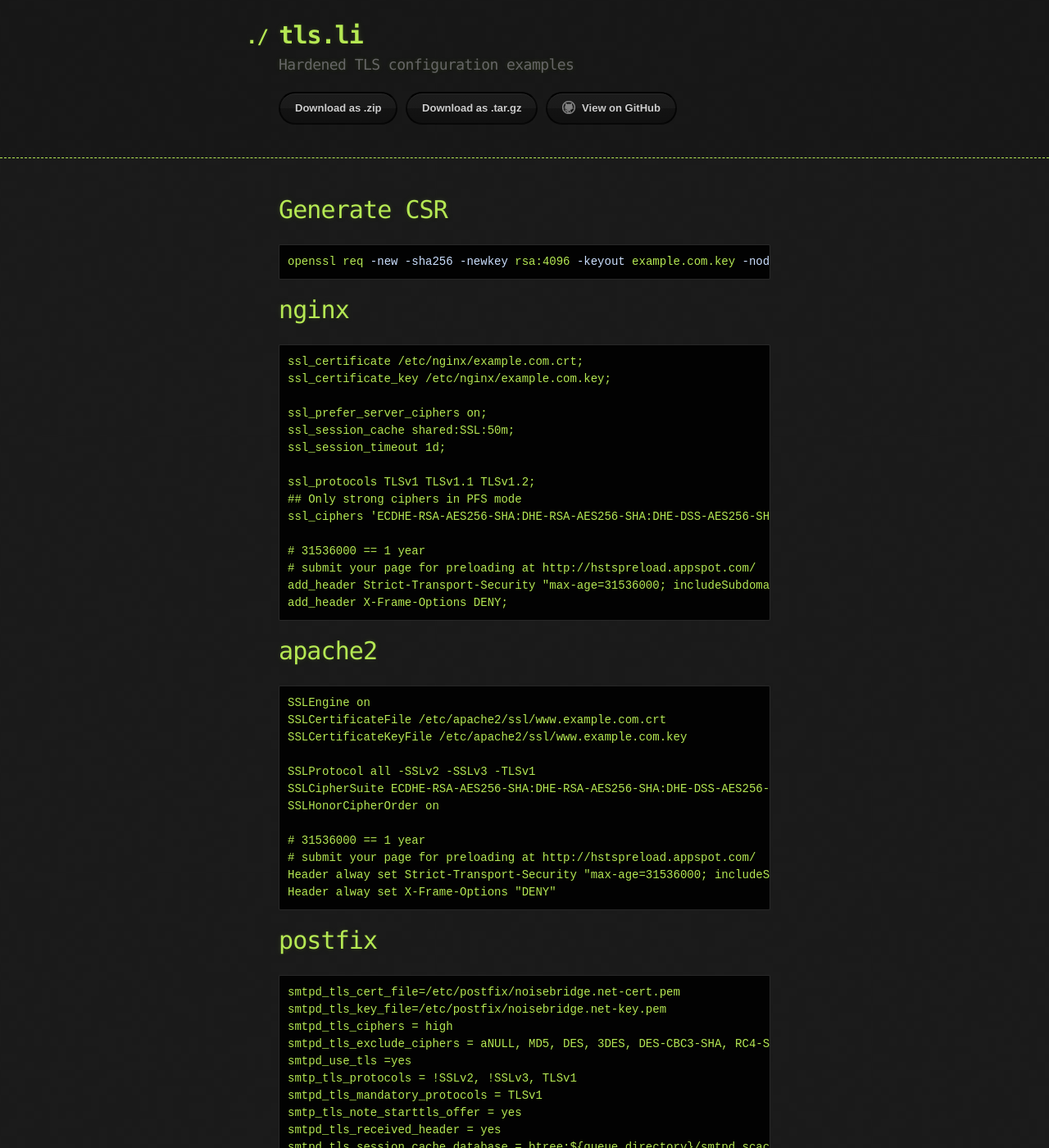
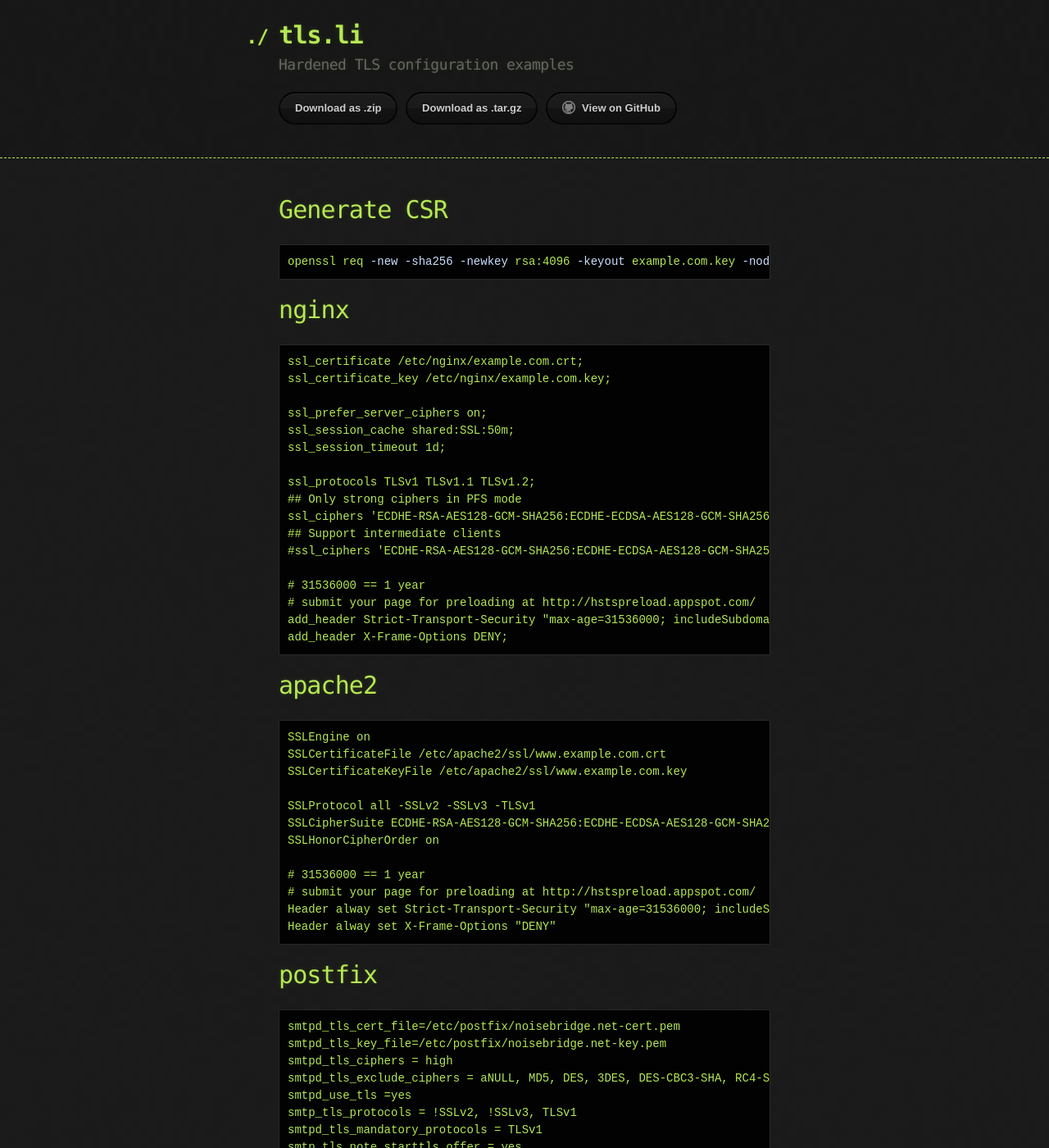
Before and after one commit to kpcyrd/tls.li, a Jekyll site: the page built from index.md, in a window 1280 px wide and 1400 px high. Shown: the whole window at 82% size. Built offline with Jekyll 4.4.1, drawn with Linux system fonts in a browser that asks for light colours.

Commit message:
Update ciphers

```diff
--- a/index.md
+++ b/index.md
@@ -1,6 +1,7 @@
 ---
 layout: default
-ciphers: ECDHE-RSA-AES256-SHA:DHE-RSA-AES256-SHA:DHE-DSS-AES256-SHA:DHE-RSA-AES128-SHA:DHE-DSS-AES128-SHA
+ciphers: ECDHE-RSA-AES128-GCM-SHA256:ECDHE-ECDSA-AES128-GCM-SHA256:ECDHE-RSA-AES256-GCM-SHA384:ECDHE-ECDSA-AES256-GCM-SHA384:DHE-RSA-AES128-GCM-SHA256:DHE-DSS-AES128-GCM-SHA256:kEDH+AESGCM:ECDHE-RSA-AES128-SHA256:ECDHE-ECDSA-AES128-SHA256:ECDHE-RSA-AES128-SHA:ECDHE-ECDSA-AES128-SHA:ECDHE-RSA-AES256-SHA384:ECDHE-ECDSA-AES256-SHA384:ECDHE-RSA-AES256-SHA:ECDHE-ECDSA-AES256-SHA:DHE-RSA-AES128-SHA256:DHE-RSA-AES128-SHA:DHE-DSS-AES128-SHA256:DHE-RSA-AES256-SHA256:DHE-DSS-AES256-SHA:DHE-RSA-AES256-SHA:!aNULL:!eNULL:!EXPORT:!DES:!RC4:!3DES:!MD5:!PSK
+mediumCiphers: ECDHE-RSA-AES128-GCM-SHA256:ECDHE-ECDSA-AES128-GCM-SHA256:ECDHE-RSA-AES256-GCM-SHA384:ECDHE-ECDSA-AES256-GCM-SHA384:DHE-RSA-AES128-GCM-SHA256:DHE-DSS-AES128-GCM-SHA256:kEDH+AESGCM:ECDHE-RSA-AES128-SHA256:ECDHE-ECDSA-AES128-SHA256:ECDHE-RSA-AES128-SHA:ECDHE-ECDSA-AES128-SHA:ECDHE-RSA-AES256-SHA384:ECDHE-ECDSA-AES256-SHA384:ECDHE-RSA-AES256-SHA:ECDHE-ECDSA-AES256-SHA:DHE-RSA-AES128-SHA256:DHE-RSA-AES128-SHA:DHE-DSS-AES128-SHA256:DHE-RSA-AES256-SHA256:DHE-DSS-AES256-SHA:DHE-RSA-AES256-SHA:ECDHE-RSA-DES-CBC3-SHA:ECDHE-ECDSA-DES-CBC3-SHA:AES128-GCM-SHA256:AES256-GCM-SHA384:AES128-SHA256:AES256-SHA256:AES128-SHA:AES256-SHA:AES:CAMELLIA:DES-CBC3-SHA:!aNULL:!eNULL:!EXPORT:!DES:!RC4:!MD5:!PSK:!aECDH:!EDH-DSS-DES-CBC3-SHA:!EDH-RSA-DES-CBC3-SHA:!KRB5-DES-CBC3-SHA
 hsts: max-age=31536000; includeSubdomains; preload
 ---
 
@@ -25,6 +26,8 @@ ssl_session_timeout 1d;
 ssl_protocols TLSv1 TLSv1.1 TLSv1.2;
 ## Only strong ciphers in PFS mode
 ssl_ciphers '{{ page.ciphers }}';
+## Support intermediate clients
+#ssl_ciphers '{{ page.mediumCiphers }}';
 
 # 31536000 == 1 year
 # submit your page for preloading at http://hstspreload.appspot.com/
```
